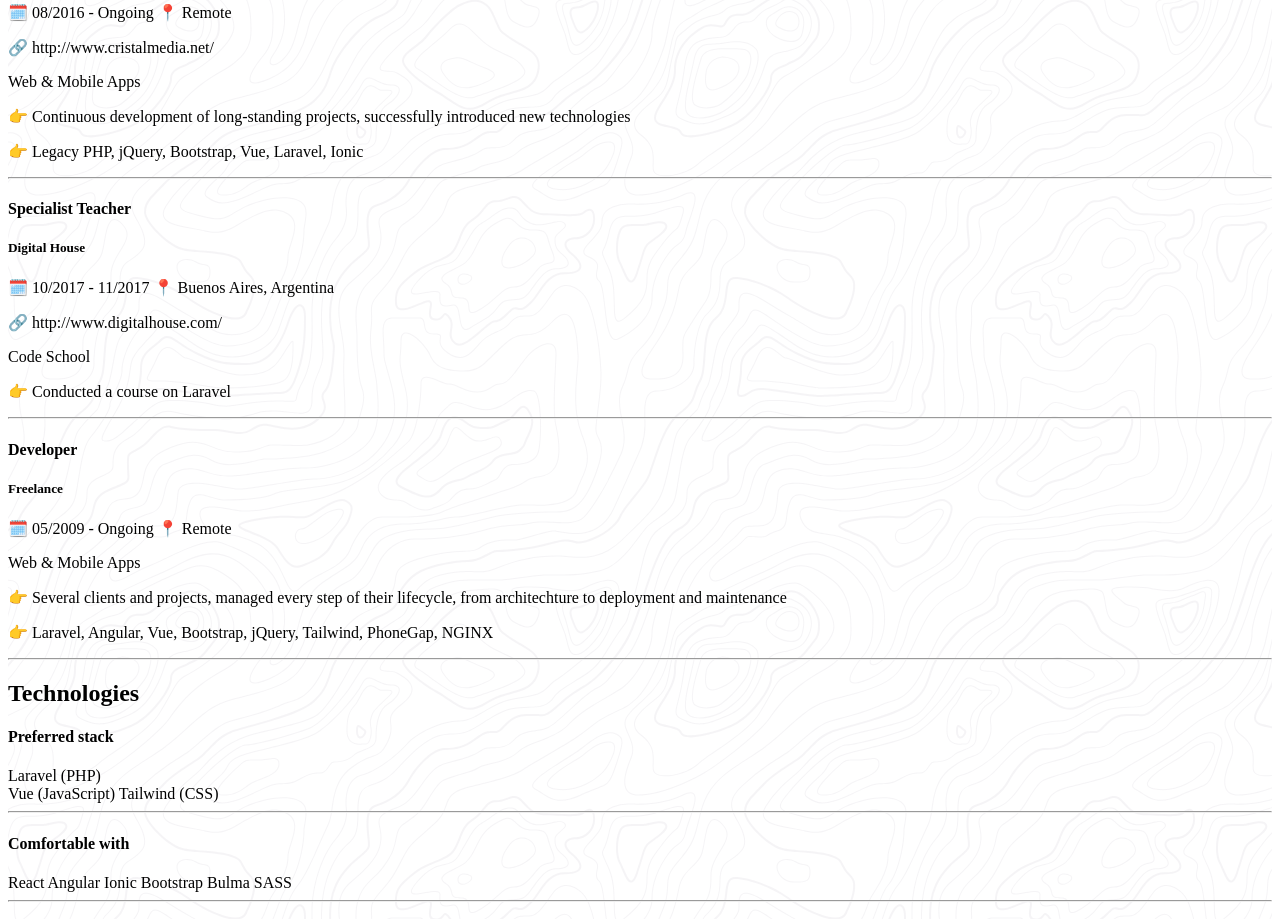
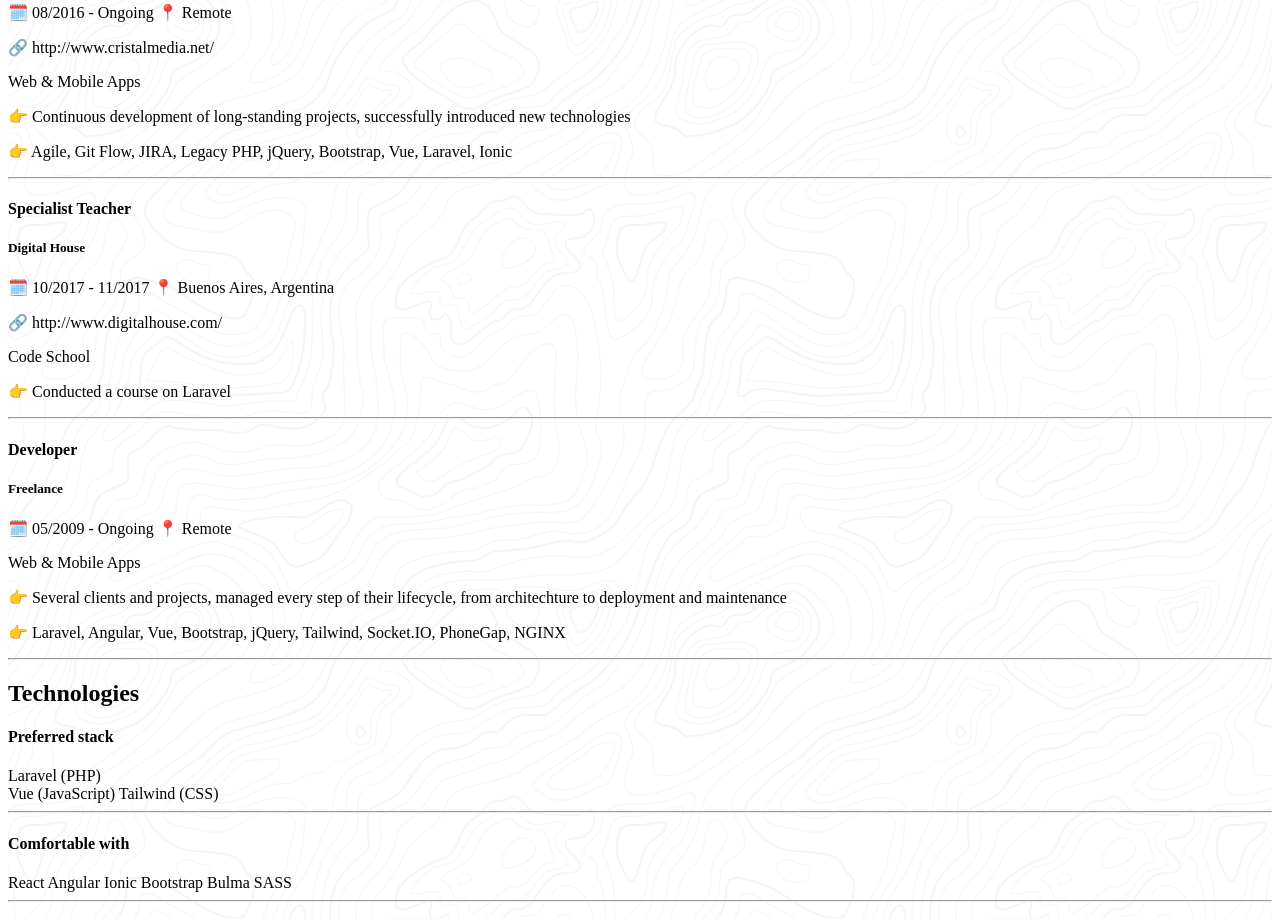
Before and after one commit to Nartub600/resume, a website: page index.html in a window 1280 px wide. Shown: the part 849-1768 px from the top of the page. Drawn offline with Linux system fonts and the light colour scheme.

Commit message:
Some more details

```diff
--- a/index.html
+++ b/index.html
@@ -50,7 +50,7 @@
             <div class="work-description">
               <p class="my-1 font-bold">Web & Mobile Apps</p>
               <p class="my-1">👉 Continuous development of long-standing projects, successfully introduced new technologies</p>
-              <p class="my-1">👉 Legacy PHP, jQuery, Bootstrap, Vue, Laravel, Ionic</p>
+              <p class="my-1">👉 Agile, Git Flow, JIRA, Legacy PHP, jQuery, Bootstrap, Vue, Laravel, Ionic</p>
             </div>
           </div>
 
@@ -76,7 +76,7 @@
             <div class="work-description">
               <p class="my-1 font-bold">Web & Mobile Apps</p>
               <p class="my-1">👉 Several clients and projects, managed every step of their lifecycle, from architechture to deployment and maintenance</p>
-              <p class="my-1">👉 Laravel, Angular, Vue, Bootstrap, jQuery, Tailwind, PhoneGap, NGINX</p>
+              <p class="my-1">👉 Laravel, Angular, Vue, Bootstrap, jQuery, Tailwind, Socket.IO, PhoneGap, NGINX</p>
             </div>
           </div>
 
```
